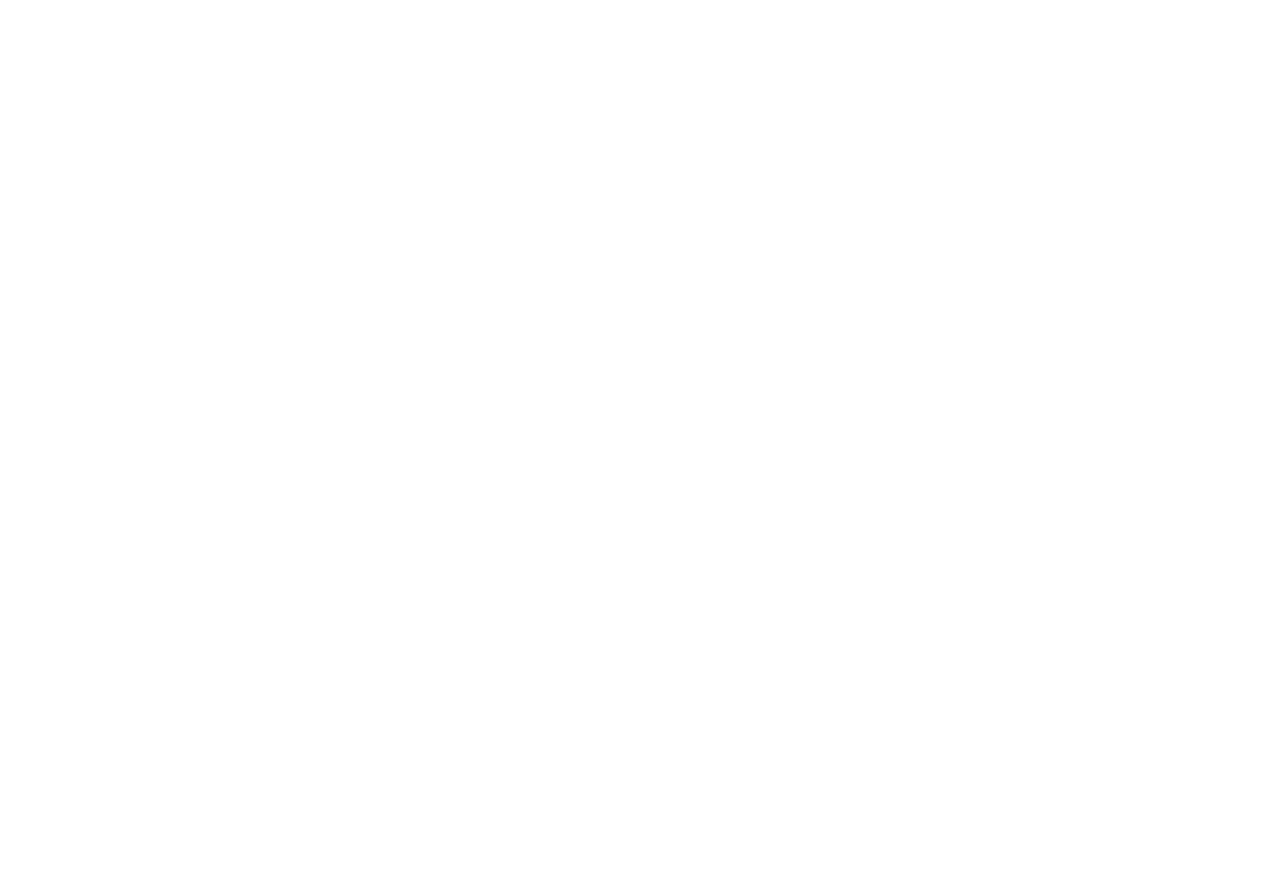
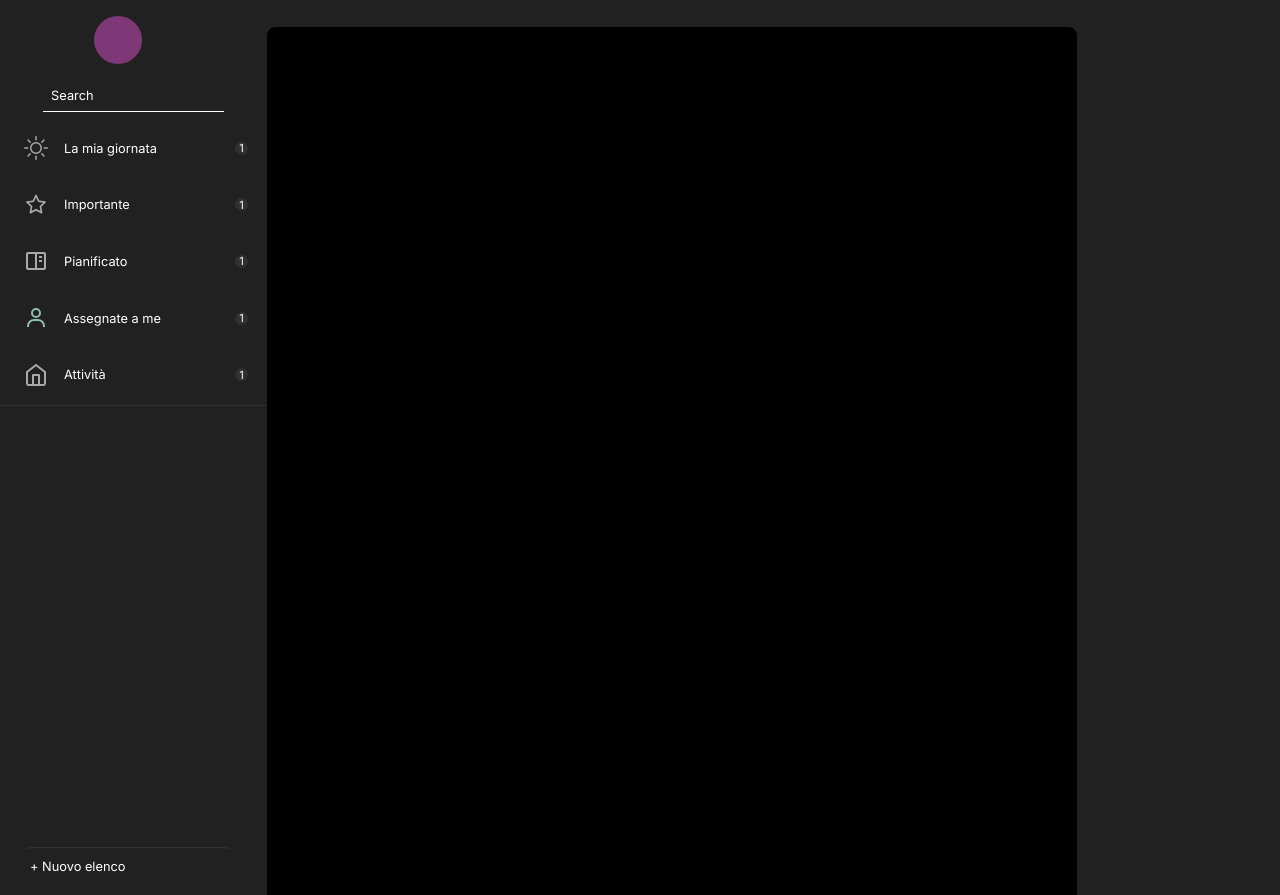
Before and after one commit to nevromantik/Microsoft-To-do, a React (Create React App) app: page /dashboard/tasks in a window 1280 px wide. Before the commit this address had no page. Before the commit the page ends 800 px from the top, so only its background shows below. Built offline with nearby package versions, Linux system fonts and the light colour scheme; data requests are answered from the project's data file.

Commit message:
tasks section add

```diff
--- a/src/App.js
+++ b/src/App.js
@@ -5,6 +5,7 @@
 import { BrowserRouter, Routes, Route, Link } from "react-router-dom";
 import Login from "./Components/Auth/Login";
 import DashboardLayout from "./Pages/Dashboard/DashboardLayout";
+import Tasks from "./Components/Tasks/Tasks";
 export const AppContext = createContext(null);
 
 function App() {
@@ -25,7 +26,9 @@
             <Route path="/" element={<LoginLayout />}>
               <Route index element={<Login />} />
             </Route>
-            <Route path="dashboard" element={<DashboardLayout />}></Route>
+            <Route path="dashboard" element={<DashboardLayout />}>
+              <Route path='tasks' element={<Tasks/>}/>
+            </Route>
           </Routes>
         </BrowserRouter>
       </AppContext.Provider>
--- a/src/Components/Category/Category.js
+++ b/src/Components/Category/Category.js
@@ -9,18 +9,22 @@
 import { HiOutlineMenu } from "react-icons/hi";
 import { AppContext } from "../../App";
 import { useContext } from "react";
+import { useNavigate } from "react-router-dom";
+
+
 import axios from "axios";
 import uniqid from "uniqid";
 function Categorytest() {
+  const navigate = useNavigate();
 
   const { setCurrentUser, currentUser } = useContext(AppContext);
   const [selectedCategory, setSelectedCategory] = useState("");
   const [defaultCategory, setDefaultCategory] = useState([
-    { title: "La mia giornata", icon: BsSun },
-    { title: "Importante", icon: AiOutlineStar },
-    { title: "Pianificato", icon: BiBookContent },
-    { title: "Assegnate a me", icon: BiUser },
-    { title: "Attività", icon: FiHome },
+    { title: "La mia giornata", icon: BsSun, background: null },
+    { title: "Importante", icon: AiOutlineStar, background: null },
+    { title: "Pianificato", icon: BiBookContent, background: null },
+    { title: "Assegnate a me", icon: BiUser, background: null },
+    { title: "Attività", icon: FiHome, background: null},
   ]);
 
   const [newCatTitle, setNewCatTitle] = useState("");
@@ -32,6 +36,7 @@
         title: "Nuovo elenco",
         icon: HiOutlineMenu,
         id: uniqid(),
+        background: null
       };
 
       const customCategory = prev.customCategory || []; // Verifica se prev.customCategory è definito come un array
@@ -70,7 +75,9 @@
   return (
     <>
       <div className={`${style.x} ${style.categoryContainer}`}>
-        <div className={style.defaultcatbox}>
+        <div className={style.defaultcatbox} onClick={() => {
+          navigate("tasks")
+        }}>
           {defaultCategory.map((cat, index) => {
             return (
               <div key={index} className={style.category}>
@@ -107,7 +114,9 @@
         {currentUser?.customCategory?.map((cat, index) => {
           return (
             <div key={cat.id} className={style.category}>
-              <div className={style.categoryTitle}>
+              <div className={style.categoryTitle}  onClick={() => {
+          navigate("tasks")
+        }}>
                 <form
                   style={{
                     display: "flex",
@@ -136,6 +145,9 @@
                       const dataId = e.target.getAttribute("data-id");
                       setCatId(dataId);
                       setNewCatTitle(e.target.value);
+
+
+
                     }}
                   ></input>
                 </form>
--- a/src/Components/Sidebar/sidebar.module.css
+++ b/src/Components/Sidebar/sidebar.module.css
@@ -1,6 +1,5 @@
 .sidebarwrap{
-    border: 1px solid black;
-    height: 100%;
+    height: 100.2%;
     background-color: rgba(33,33,33,255);
     color: white
 }
--- /dev/null
+++ b/src/Components/Tasks/Tasks.js
@@ -0,0 +1,9 @@
+import React from 'react'
+import style from './tasks.module.css'
+function Tasks() {
+  return (
+    <div className={style.taskcontainer}>Tasks</div>
+  )
+}
+
+export default Tasks
--- /dev/null
+++ b/src/Components/Tasks/tasks.module.css
@@ -0,0 +1,7 @@
+.taskcontainer{
+    background-color: black;
+    height: 97%;
+    margin-top: 1.7rem;
+    border-top-left-radius: 1%;
+    border-top-right-radius: 1%;
+}
--- a/src/Pages/Dashboard/DashboardLayout.js
+++ b/src/Pages/Dashboard/DashboardLayout.js
@@ -6,7 +6,7 @@
   return (
     <div className={style.dashboard}>
         <Sidebar/>
-        <div>
+        <div className={style.dashboardSections}>
             <Outlet/>
         </div>
     </div>
--- a/src/Pages/Dashboard/dashboard.module.css
+++ b/src/Pages/Dashboard/dashboard.module.css
@@ -3,3 +3,11 @@
     grid-template-columns: 1fr 6fr;
     height: 99.8vh;
 }
+
+.dashboardSections{
+    display: grid;
+    grid-template-columns: 4fr 1fr;
+    background-color: rgba(33,33,33,255);
+    height: 100.2%;
+
+}
```
